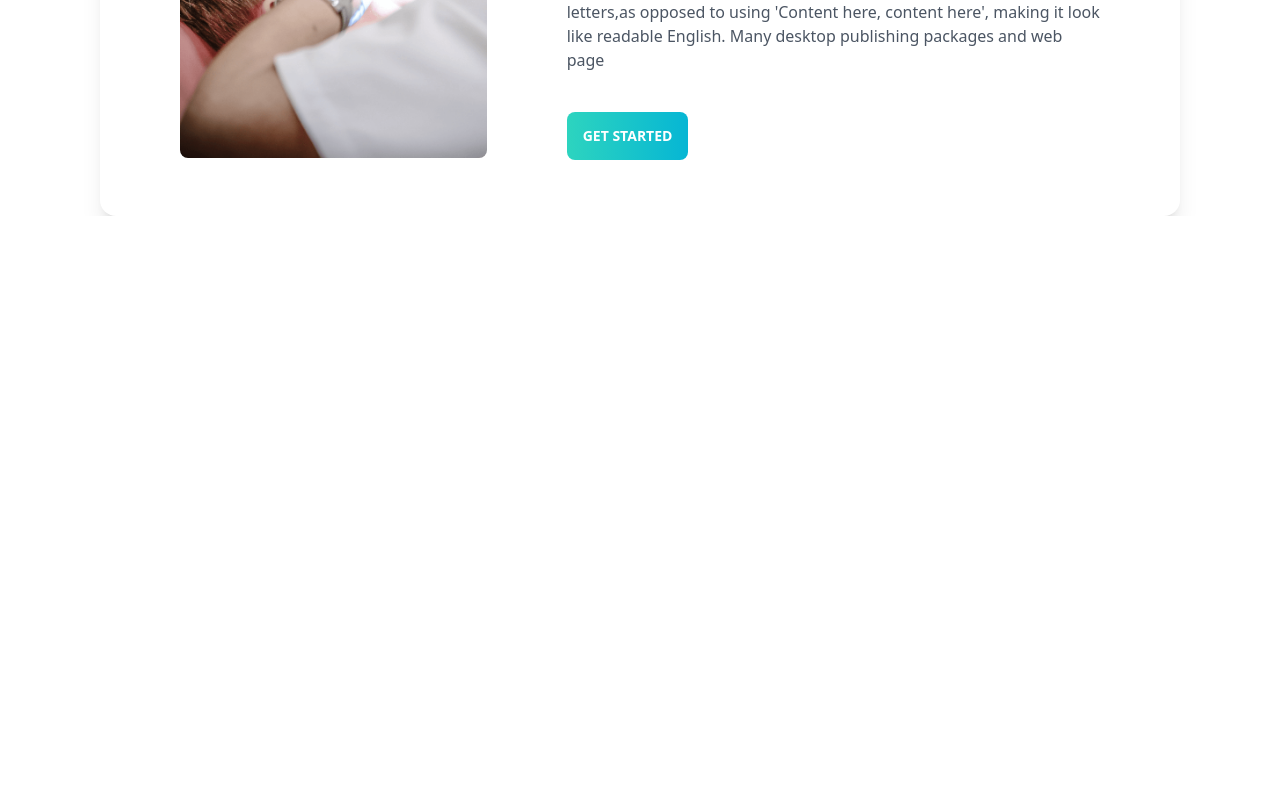
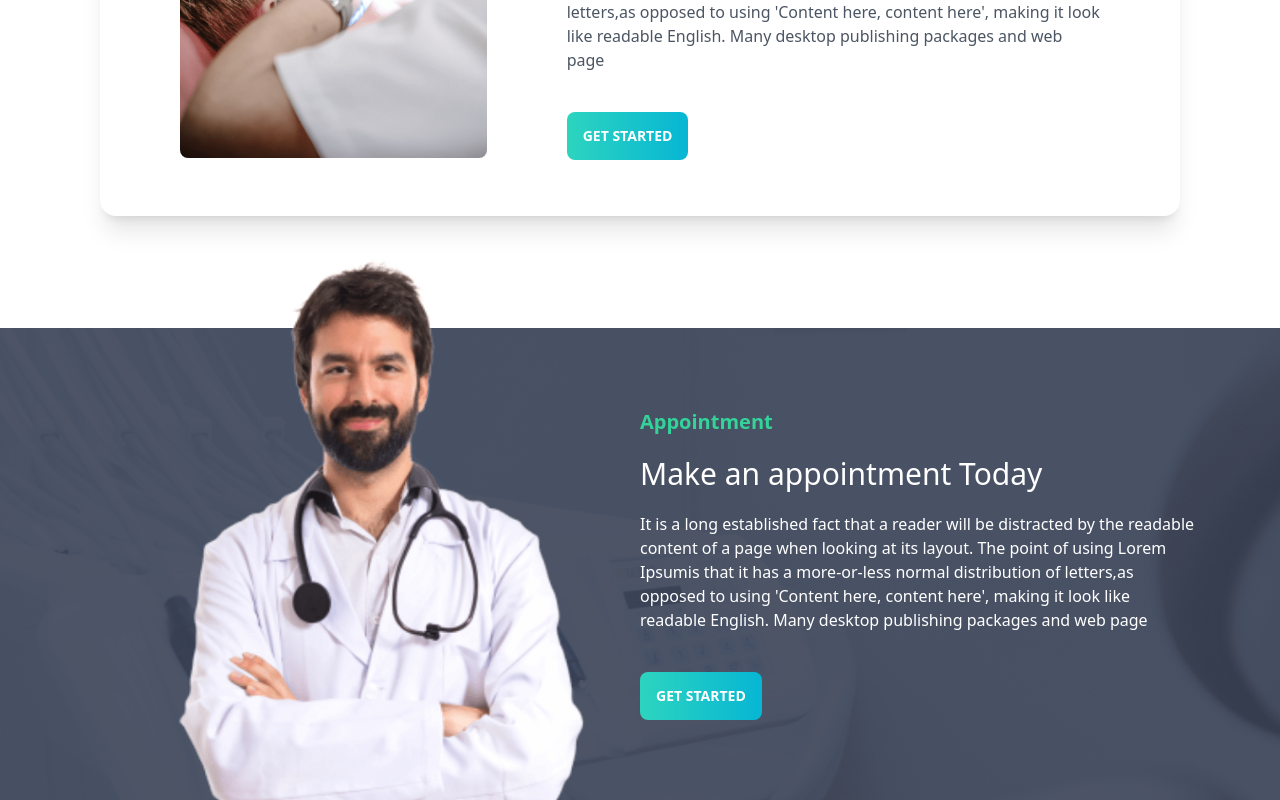
Before and after one commit to neel123go/Doctor-Portal-Client, a React (Create React App) app: page / in a window 1280 px wide. Shown: the part 1850-2650 px from the top of the page. Before the commit the page ends 2066 px from the top, so only its background shows below. Built offline with nearby package versions, Linux system fonts and the light colour scheme.

Commit message:
appointment sention added in home

```diff
--- a/package.json
+++ b/package.json
@@ -11,6 +11,7 @@
     "react-dom": "^18.1.0",
     "react-router-dom": "^6.3.0",
     "react-scripts": "5.0.1",
+    "swiper": "^8.1.4",
     "web-vitals": "^2.1.4"
   },
   "scripts": {
--- a/src/Components/Pages/Home/Home.js
+++ b/src/Components/Pages/Home/Home.js
@@ -1,16 +1,20 @@
 import React from 'react';
 import Banner from '../Banner/Banner';
 import DentalCare from '../DentalCare/DentalCare';
+import HomeAppointment from '../HomeAppointment/HomeAppointment';
 import InfoCard from '../InfoCard/InfoCard';
 import Services from '../Services/Services';
 
 const Home = () => {
     return (
-        <div className='px-5'>
-            <Banner></Banner>
-            <InfoCard></InfoCard>
-            <Services></Services>
-            <DentalCare></DentalCare>
+        <div>
+            <div className='px-5'>
+                <Banner></Banner>
+                <InfoCard></InfoCard>
+                <Services></Services>
+                <DentalCare></DentalCare>
+            </div>
+            <HomeAppointment></HomeAppointment>
         </div>
     );
 };
--- /dev/null
+++ b/src/Components/Pages/HomeAppointment/HomeAppointment.js
@@ -0,0 +1,22 @@
+import React from 'react';
+import Doctor from '../../../assets/images/doctor-small.png';
+import Button from '../../Button/Button';
+import Background from '../../../assets/images/appointment.png';
+
+const HomeAppointment = () => {
+    return (
+        <div className='relative mt-28 block text-center md:text-left lg:flex justify-center items-center w-full' style={{ backgroundImage: `url(${Background})` }}>
+            <div className='flex-1 flex justify-center items-center'>
+                <img className="absolute inset-x-0 bottom-0 xl:pl-20 h-[550px] hidden lg:block" src={Doctor} alt="" />
+            </div>
+            <div className='flex-1 pr-5 md:pr-20 p-5 md:p-20'>
+                <h3 className='text-emerald-400 font-bold text-xl'>Appointment</h3>
+                <h2 className='text-white text-3xl my-5'>Make an appointment Today</h2>
+                <p className='text-white mb-10'>It is a long established fact that a reader will be distracted by the readable content of a page when looking at its layout. The point of using Lorem Ipsumis that it has a more-or-less normal distribution of letters,as opposed to using 'Content here, content here', making it look like readable English. Many desktop publishing packages and web page</p>
+                <Button routeName='appointment'></Button>
+            </div>
+        </div>
+    );
+};
+
+export default HomeAppointment;
```
Also changed, not shown: src/Components/Pages/DentalCare/DentalCare.js (+0 -14 lines), 1 other file (tests, documents, lock files or other folders).
